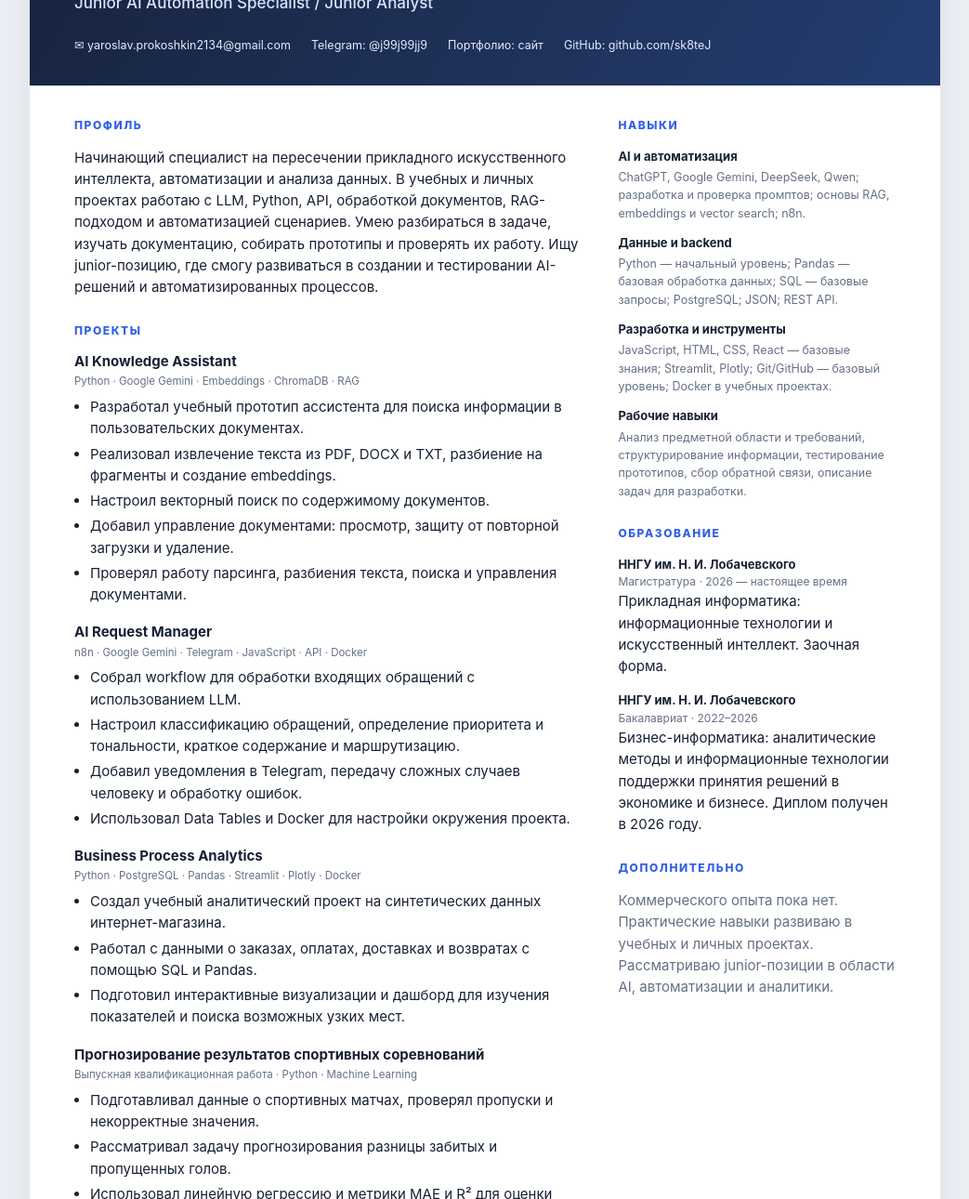
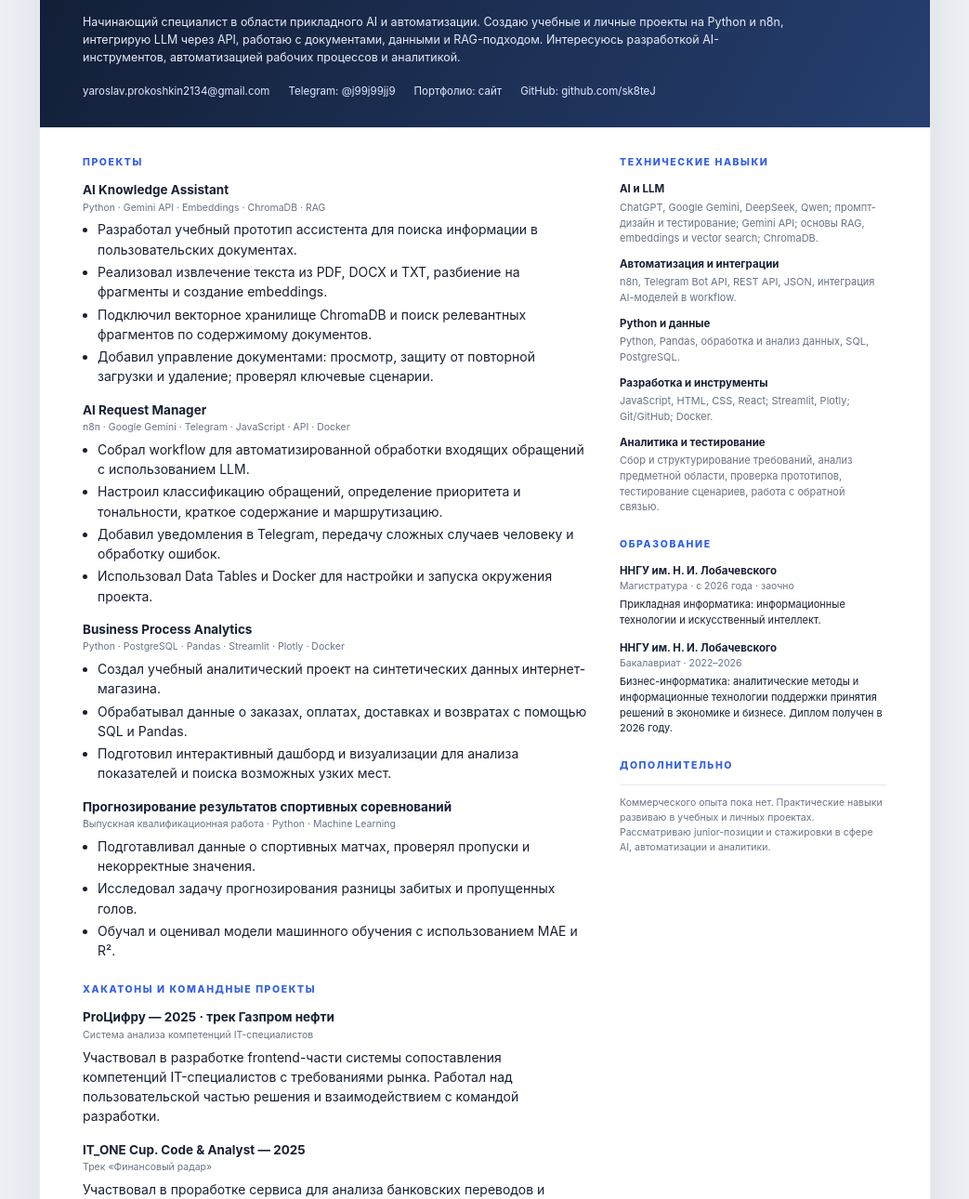
Before and after one commit to sk8teJ/resume, a plain HTML site: page index.html in a window 1280 px wide. Shown: the part 219-1509 px from the top of the page at 93% size, without its empty margins (118-1161 px from the left). Drawn offline with Linux system fonts and the light colour scheme.

Commit message:
Update resume with current AI and automation profile

```diff
--- a/index.html
+++ b/index.html
@@ -3,62 +3,66 @@
 <head>
 <meta charset="utf-8">
 <meta name="viewport" content="width=device-width, initial-scale=1">
-<meta name="description" content="Резюме Ярослава Прокошкина — Junior AI Automation Specialist / Junior Analyst">
+<meta name="description" content="Резюме Ярослава Прокошкина — Junior AI Automation Specialist, Junior AI Engineer, AI Analyst">
+<meta name="theme-color" content="#111827">
 <title>Ярослав Прокошкин — резюме</title>
 <style>
-:root{--ink:#172033;--muted:#657086;--line:#e5e9f0;--accent:#315ee7;--soft:#f4f6fb}
+:root{--ink:#172033;--muted:#687386;--line:#e6eaf0;--accent:#315ee7;--soft:#f3f6fc;--navy:#111c32}
 *{box-sizing:border-box}
-html{background:#eef1f6}
-body{margin:0;padding:34px 18px;color:var(--ink);font:15px/1.55 Inter,-apple-system,BlinkMacSystemFont,"Segoe UI",Arial,sans-serif}
-.toolbar{max-width:980px;margin:0 auto 16px;display:flex;justify-content:flex-end;gap:10px}
-button{border:0;border-radius:9px;padding:12px 18px;background:var(--accent);color:white;font-weight:650;font-size:14px;cursor:pointer}
+html{background:#edf0f5}
+body{margin:0;padding:30px 18px 48px;color:var(--ink);font:14px/1.52 Inter,-apple-system,BlinkMacSystemFont,"Segoe UI",Arial,sans-serif}
+.toolbar{max-width:960px;margin:0 auto 14px;display:flex;justify-content:flex-end;gap:10px}
+button{border:0;border-radius:10px;padding:12px 18px;background:var(--accent);color:#fff;font:650 13px inherit;cursor:pointer}
 button:hover{background:#244bc5}
-.sheet{max-width:980px;margin:0 auto;background:white;box-shadow:0 18px 60px #17203316;border-radius:16px;overflow:hidden}
-.header{padding:42px 48px 34px;background:linear-gradient(120deg,#17233d,#243d70);color:white}
-.eyebrow{font-size:11px;letter-spacing:.15em;text-transform:uppercase;color:#b8c8f5;font-weight:700}
-h1{font-size:36px;line-height:1.12;letter-spacing:-.035em;margin:12px 0 8px}
-.role{font-size:17px;color:#d9e3ff;font-weight:550}
-.contacts{display:flex;flex-wrap:wrap;gap:9px 22px;margin-top:22px;font-size:12.5px;color:#e4eaff}
+.sheet{max-width:960px;margin:0 auto;background:#fff;box-shadow:0 18px 60px #17203314;border:1px solid #e9edf3;border-radius:16px;overflow:hidden}
+.header{padding:38px 46px 30px;background:linear-gradient(120deg,#111c32,#263f70);color:#fff}
+.eyebrow{font-size:10px;letter-spacing:.17em;text-transform:uppercase;color:#b9c9f5;font-weight:750}
+h1{font-size:34px;line-height:1.1;letter-spacing:-.04em;margin:11px 0 8px}
+.role{font-size:16px;color:#dce5ff;font-weight:550}
+.summary{max-width:760px;margin:15px 0 0;color:#e5ebfa;font-size:12.5px}
+.contacts{display:flex;flex-wrap:wrap;gap:8px 20px;margin-top:19px;font-size:11.5px;color:#e4eaff}
 .contacts a{color:inherit;text-decoration:none}
-.content{display:grid;grid-template-columns:minmax(0,1.65fr) minmax(230px, .9fr);gap:38px;padding:34px 48px 46px}
-section{margin:0 0 27px}
-h2{font-size:12px;letter-spacing:.13em;text-transform:uppercase;color:var(--accent);margin:0 0 13px;font-weight:800}
-p{margin:0 0 9px}
-.muted{color:var(--muted)}
-.project{margin:0 0 19px}
-.project h3{font-size:15px;margin:0 0 3px;line-height:1.35}
-.meta{font-size:11.5px;color:var(--muted);margin-bottom:6px}
-ul{padding-left:17px;margin:6px 0 0}
-li{margin:0 0 4px}
-.skill{margin-bottom:12px}
-.skill b{display:block;font-size:13px;margin-bottom:3px}
-.skill p{font-size:12.5px;color:var(--muted);margin:0}
-.edu{margin-bottom:15px}
-.edu b{display:block;font-size:13px}
-.edu span{display:block;color:var(--muted);font-size:12px}
-.tagline{display:inline-block;background:#edf2ff;color:#294fc6;border-radius:5px;padding:3px 7px;font-size:10.5px;font-weight:700;margin:3px 4px 0 0}
-.note{font-size:12px;color:var(--muted);border-top:1px solid var(--line);padding-top:13px;margin-top:8px}
+.content{display:grid;grid-template-columns:minmax(0,1.7fr) minmax(220px,.9fr);gap:34px;padding:30px 46px 38px}
+section{margin:0 0 24px}
+h2{font-size:10.5px;letter-spacing:.15em;text-transform:uppercase;color:var(--accent);margin:0 0 12px;font-weight:850}
+p{margin:0 0 7px}
+.project{margin:0 0 16px}
+.project h3{font-size:13.5px;margin:0 0 2px;line-height:1.35}
+.meta{font-size:10.5px;color:var(--muted);margin-bottom:5px}
+ul{padding-left:16px;margin:5px 0 0}
+li{margin:0 0 3px}
+.skill{margin-bottom:11px}
+.skill b{display:block;font-size:11.5px;margin-bottom:2px}
+.skill p{font-size:11px;color:var(--muted);margin:0}
+.edu{margin-bottom:13px}
+.edu b{display:block;font-size:11.5px}
+.edu span{display:block;color:var(--muted);font-size:10.5px}
+.edu p{font-size:11px;margin-top:3px}
+.tagline{display:inline-block;background:#edf2ff;color:#294fc6;border-radius:5px;padding:3px 7px;font-size:10px;font-weight:700;margin:2px 4px 0 0}
+.note{font-size:10.5px;color:var(--muted);border-top:1px solid var(--line);padding-top:11px;margin-top:8px}
 a{color:var(--accent);overflow-wrap:anywhere}
-@media(max-width:700px){body{padding:0;background:white}.toolbar{padding:12px;margin:0}.sheet{border-radius:0;box-shadow:none}.header{padding:30px 24px}h1{font-size:30px}.content{grid-template-columns:1fr;padding:26px 24px;gap:0}.contacts{gap:8px 14px}}
-@page{size:A4;margin:12mm}
+@media(max-width:700px){body{padding:0;background:#fff}.toolbar{padding:12px;margin:0}.sheet{border:0;border-radius:0;box-shadow:none}.header{padding:29px 23px}h1{font-size:29px}.content{grid-template-columns:1fr;padding:25px 23px;gap:0}.contacts{gap:8px 14px}}
+@page{size:A4;margin:11mm}
 @media print{
- html,body{background:white;padding:0;margin:0;font-size:10pt}
+ html,body{background:#fff;padding:0;margin:0;font-size:9.5pt}
  .toolbar{display:none}
- .sheet{max-width:none;box-shadow:none;border-radius:0;overflow:visible}
- .header{padding:9mm 10mm 7mm;print-color-adjust:exact;-webkit-print-color-adjust:exact}
- h1{font-size:25pt}
- .role{font-size:12pt}
- .contacts{font-size:8.5pt;gap:4px 14px}
- .content{padding:7mm 10mm 8mm;gap:8mm;grid-template-columns:minmax(0,1.65fr) minmax(55mm,.9fr)}
- section{margin-bottom:5mm}
- h2{font-size:8.5pt;margin-bottom:2.5mm}
- p,li{font-size:9pt;line-height:1.4}
- .project{margin-bottom:4mm}
- .project h3{font-size:9.5pt}
- .meta,.edu span,.skill p{font-size:8pt}
- .skill b,.edu b{font-size:8.7pt}
+ .sheet{max-width:none;border:0;box-shadow:none;border-radius:0;overflow:visible}
+ .header{padding:8mm 9mm 6mm;print-color-adjust:exact;-webkit-print-color-adjust:exact}
+ h1{font-size:24pt}
+ .role{font-size:11.5pt}
+ .summary{font-size:8.7pt;margin-top:3mm}
+ .contacts{font-size:8pt;gap:3px 12px;margin-top:4mm}
+ .content{padding:6mm 9mm 7mm;gap:7mm;grid-template-columns:minmax(0,1.7fr) minmax(52mm,.9fr)}
+ section{margin-bottom:4mm}
+ h2{font-size:8pt;margin-bottom:2mm}
+ p,li{font-size:8.2pt;line-height:1.34}
+ .project{margin-bottom:3.2mm}
+ .project h3{font-size:8.8pt}
+ .meta,.edu span,.skill p{font-size:7.4pt}
+ .skill b,.edu b{font-size:8pt}
+ .edu p{font-size:7.8pt}
  a{color:inherit;text-decoration:none}
- .project, .edu, .skill{break-inside:avoid}
+ .project,.edu,.skill{break-inside:avoid}
 }
 </style>
 </head>
@@ -68,9 +72,10 @@ a{color:var(--accent);overflow-wrap:anywhere}
 <header class="header">
 <div class="eyebrow">Резюме · Junior</div>
 <h1>Ярослав Прокошкин</h1>
-<div class="role">Junior AI Automation Specialist / Junior Analyst</div>
+<div class="role">Junior AI Automation Specialist · Junior AI Engineer · AI Analyst</div>
+<p class="summary">Начинающий специалист в области прикладного AI и автоматизации. Создаю учебные и личные проекты на Python и n8n, интегрирую LLM через API, работаю с документами, данными и RAG-подходом. Интересуюсь разработкой AI-инструментов, автоматизацией рабочих процессов и аналитикой.</p>
 <div class="contacts">
-<span>✉ <a href="mailto:yaroslav.prokoshkin2134@gmail.com">yaroslav.prokoshkin2134@gmail.com</a></span>
+<span><a href="mailto:yaroslav.prokoshkin2134@gmail.com">yaroslav.prokoshkin2134@gmail.com</a></span>
 <span>Telegram: <a href="https://t.me/j99j99jj9">@j99j99jj9</a></span>
 <span>Портфолио: <a href="https://yaroslav-portfolio.yaroslav-prokoshkin2134.workers.dev/">сайт</a></span>
 <span>GitHub: <a href="https://github.com/sk8teJ">github.com/sk8teJ</a></span>
@@ -79,52 +84,52 @@ a{color:var(--accent);overflow-wrap:anywhere}
 <div class="content">
 <div>
 <section>
-<h2>Профиль</h2>
-<p>Начинающий специалист на пересечении прикладного искусственного интеллекта, автоматизации и анализа данных. В учебных и личных проектах работаю с LLM, Python, API, обработкой документов, RAG-подходом и автоматизацией сценариев. Умею разбираться в задаче, изучать документацию, собирать прототипы и проверять их работу. Ищу junior-позицию, где смогу развиваться в создании и тестировании AI-решений и автоматизированных процессов.</p>
-</section>
-<section>
 <h2>Проекты</h2>
 <article class="project">
-<h3>AI Knowledge Assistant</h3><div class="meta">Python · Google Gemini · Embeddings · ChromaDB · RAG</div>
+<h3>AI Knowledge Assistant</h3><div class="meta">Python · Gemini API · Embeddings · ChromaDB · RAG</div>
 <ul>
 <li>Разработал учебный прототип ассистента для поиска информации в пользовательских документах.</li>
 <li>Реализовал извлечение текста из PDF, DOCX и TXT, разбиение на фрагменты и создание embeddings.</li>
-<li>Настроил векторный поиск по содержимому документов.</li>
-<li>Добавил управление документами: просмотр, защиту от повторной загрузки и удаление.</li>
-<li>Проверял работу парсинга, разбиения текста, поиска и управления документами.</li>
+<li>Подключил векторное хранилище ChromaDB и поиск релевантных фрагментов по содержимому документов.</li>
+<li>Добавил управление документами: просмотр, защиту от повторной загрузки и удаление; проверял ключевые сценарии.</li>
 </ul>
 </article>
 <article class="project">
 <h3>AI Request Manager</h3><div class="meta">n8n · Google Gemini · Telegram · JavaScript · API · Docker</div>
 <ul>
-<li>Собрал workflow для обработки входящих обращений с использованием LLM.</li>
+<li>Собрал workflow для автоматизированной обработки входящих обращений с использованием LLM.</li>
 <li>Настроил классификацию обращений, определение приоритета и тональности, краткое содержание и маршрутизацию.</li>
 <li>Добавил уведомления в Telegram, передачу сложных случаев человеку и обработку ошибок.</li>
-<li>Использовал Data Tables и Docker для настройки окружения проекта.</li>
+<li>Использовал Data Tables и Docker для настройки и запуска окружения проекта.</li>
 </ul>
 </article>
 <article class="project">
 <h3>Business Process Analytics</h3><div class="meta">Python · PostgreSQL · Pandas · Streamlit · Plotly · Docker</div>
 <ul>
 <li>Создал учебный аналитический проект на синтетических данных интернет-магазина.</li>
-<li>Работал с данными о заказах, оплатах, доставках и возвратах с помощью SQL и Pandas.</li>
-<li>Подготовил интерактивные визуализации и дашборд для изучения показателей и поиска возможных узких мест.</li>
+<li>Обрабатывал данные о заказах, оплатах, доставках и возвратах с помощью SQL и Pandas.</li>
+<li>Подготовил интерактивный дашборд и визуализации для анализа показателей и поиска возможных узких мест.</li>
 </ul>
 </article>
 <article class="project">
 <h3>Прогнозирование результатов спортивных соревнований</h3><div class="meta">Выпускная квалификационная работа · Python · Machine Learning</div>
 <ul>
 <li>Подготавливал данные о спортивных матчах, проверял пропуски и некорректные значения.</li>
-<li>Рассматривал задачу прогнозирования разницы забитых и пропущенных голов.</li>
-<li>Использовал линейную регрессию и метрики MAE и R² для оценки качества модели.</li>
+<li>Исследовал задачу прогнозирования разницы забитых и пропущенных голов.</li>
+<li>Обучал и оценивал модели машинного обучения с использованием MAE и R².</li>
 </ul>
 </article>
 </section>
 <section>
-<h2>Хакатоны</h2>
+<h2>Хакатоны и командные проекты</h2>
+<article class="project">
+<h3>ProЦифру — 2025 · трек Газпром нефти</h3>
+<div class="meta">Система анализа компетенций IT-специалистов</div>
+<p>Участвовал в разработке frontend-части системы сопоставления компетенций IT-специалистов с требованиями рынка. Работал над пользовательской частью решения и взаимодействием с командой разработки.</p>
+</article>
 <article class="project">
 <h3>IT_ONE Cup. Code & Analyst — 2025</h3><div class="meta">Трек «Финансовый радар»</div>
-<p>Участвовал в проработке сервиса для анализа банковских переводов и выявления подозрительных операций. Изучал предметную область, собирал и структурировал данные для подготовки более точного технического задания разработчикам, использовал AI-инструменты при создании прототипов и участвовал в тестировании.</p>
+<p>Участвовал в проработке сервиса для анализа банковских переводов и выявления подозрительных операций. Изучал предметную область, собирал и структурировал данные для подготовки технического задания разработчикам, использовал AI-инструменты при создании прототипов и участвовал в тестировании.</p>
 </article>
 <article class="project">
 <h3>«Цифровой прорыв. Сезон: Искусственный интеллект» — 2024</h3><div class="meta">Трек «Анализ резюме»</div>
@@ -134,20 +139,21 @@ a{color:var(--accent);overflow-wrap:anywhere}
 </div>
 <aside>
 <section>
-<h2>Навыки</h2>
-<div class="skill"><b>AI и автоматизация</b><p>ChatGPT, Google Gemini, DeepSeek, Qwen; разработка и проверка промптов; основы RAG, embeddings и vector search; n8n.</p></div>
-<div class="skill"><b>Данные и backend</b><p>Python — начальный уровень; Pandas — базовая обработка данных; SQL — базовые запросы; PostgreSQL; JSON; REST API.</p></div>
-<div class="skill"><b>Разработка и инструменты</b><p>JavaScript, HTML, CSS, React — базовые знания; Streamlit, Plotly; Git/GitHub — базовый уровень; Docker в учебных проектах.</p></div>
-<div class="skill"><b>Рабочие навыки</b><p>Анализ предметной области и требований, структурирование информации, тестирование прототипов, сбор обратной связи, описание задач для разработки.</p></div>
+<h2>Технические навыки</h2>
+<div class="skill"><b>AI и LLM</b><p>ChatGPT, Google Gemini, DeepSeek, Qwen; промпт-дизайн и тестирование; Gemini API; основы RAG, embeddings и vector search; ChromaDB.</p></div>
+<div class="skill"><b>Автоматизация и интеграции</b><p>n8n, Telegram Bot API, REST API, JSON, интеграция AI-моделей в workflow.</p></div>
+<div class="skill"><b>Python и данные</b><p>Python, Pandas, обработка и анализ данных, SQL, PostgreSQL.</p></div>
+<div class="skill"><b>Разработка и инструменты</b><p>JavaScript, HTML, CSS, React; Streamlit, Plotly; Git/GitHub; Docker.</p></div>
+<div class="skill"><b>Аналитика и тестирование</b><p>Сбор и структурирование требований, анализ предметной области, проверка прототипов, тестирование сценариев, работа с обратной связью.</p></div>
 </section>
 <section>
 <h2>Образование</h2>
-<div class="edu"><b>ННГУ им. Н. И. Лобачевского</b><span>Магистратура · 2026 — настоящее время</span><p>Прикладная информатика: информационные технологии и искусственный интеллект. Заочная форма.</p></div>
+<div class="edu"><b>ННГУ им. Н. И. Лобачевского</b><span>Магистратура · с 2026 года · заочно</span><p>Прикладная информатика: информационные технологии и искусственный интеллект.</p></div>
 <div class="edu"><b>ННГУ им. Н. И. Лобачевского</b><span>Бакалавриат · 2022–2026</span><p>Бизнес-информатика: аналитические методы и информационные технологии поддержки принятия решений в экономике и бизнесе. Диплом получен в 2026 году.</p></div>
 </section>
 <section>
 <h2>Дополнительно</h2>
-<p class="muted">Коммерческого опыта пока нет. Практические навыки развиваю в учебных и личных проектах. Рассматриваю junior-позиции в области AI, автоматизации и аналитики.</p>
+<p class="note">Коммерческого опыта пока нет. Практические навыки развиваю в учебных и личных проектах. Рассматриваю junior-позиции и стажировки в сфере AI, автоматизации и аналитики.</p>
 </section>
 </aside>
 </div>
```
